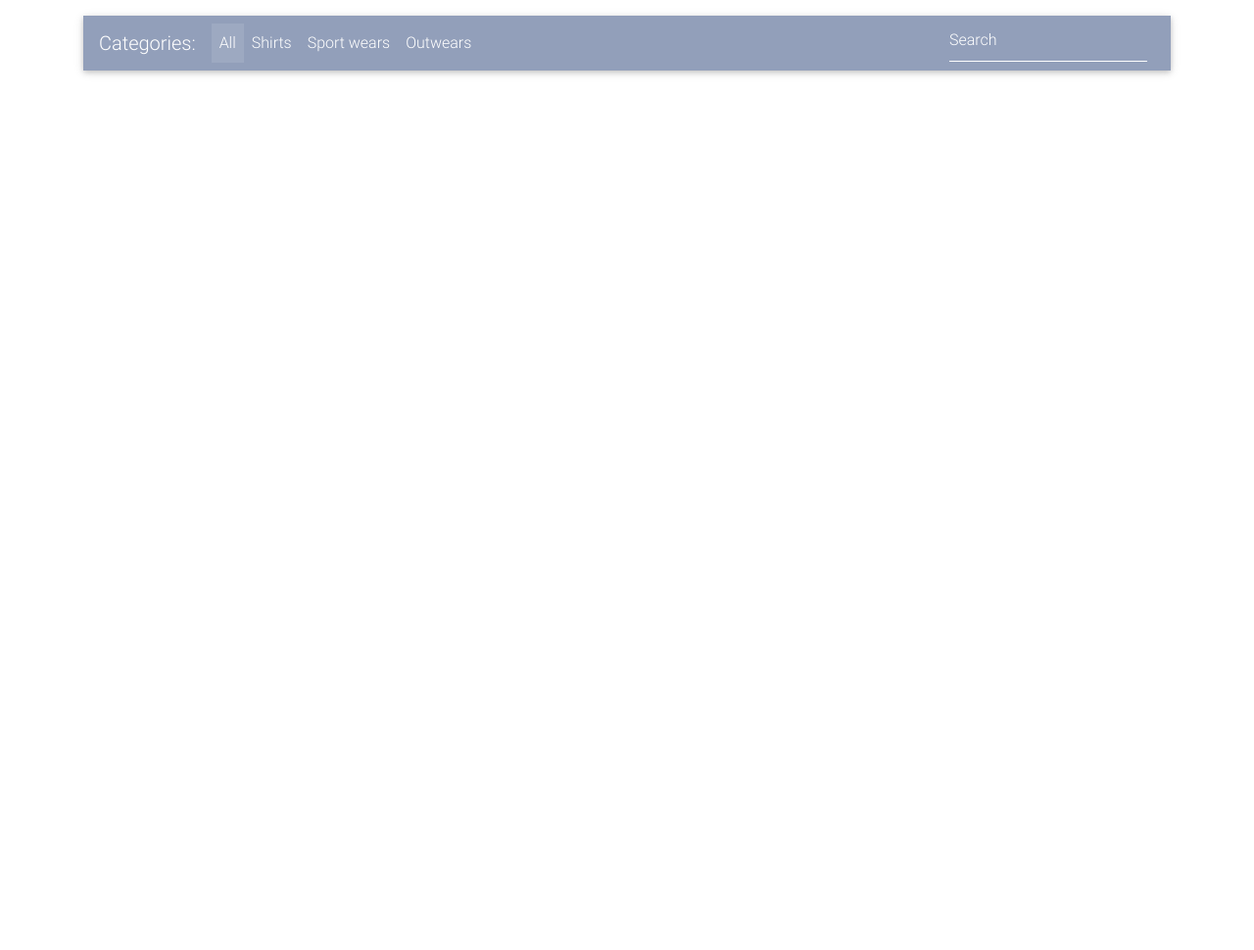
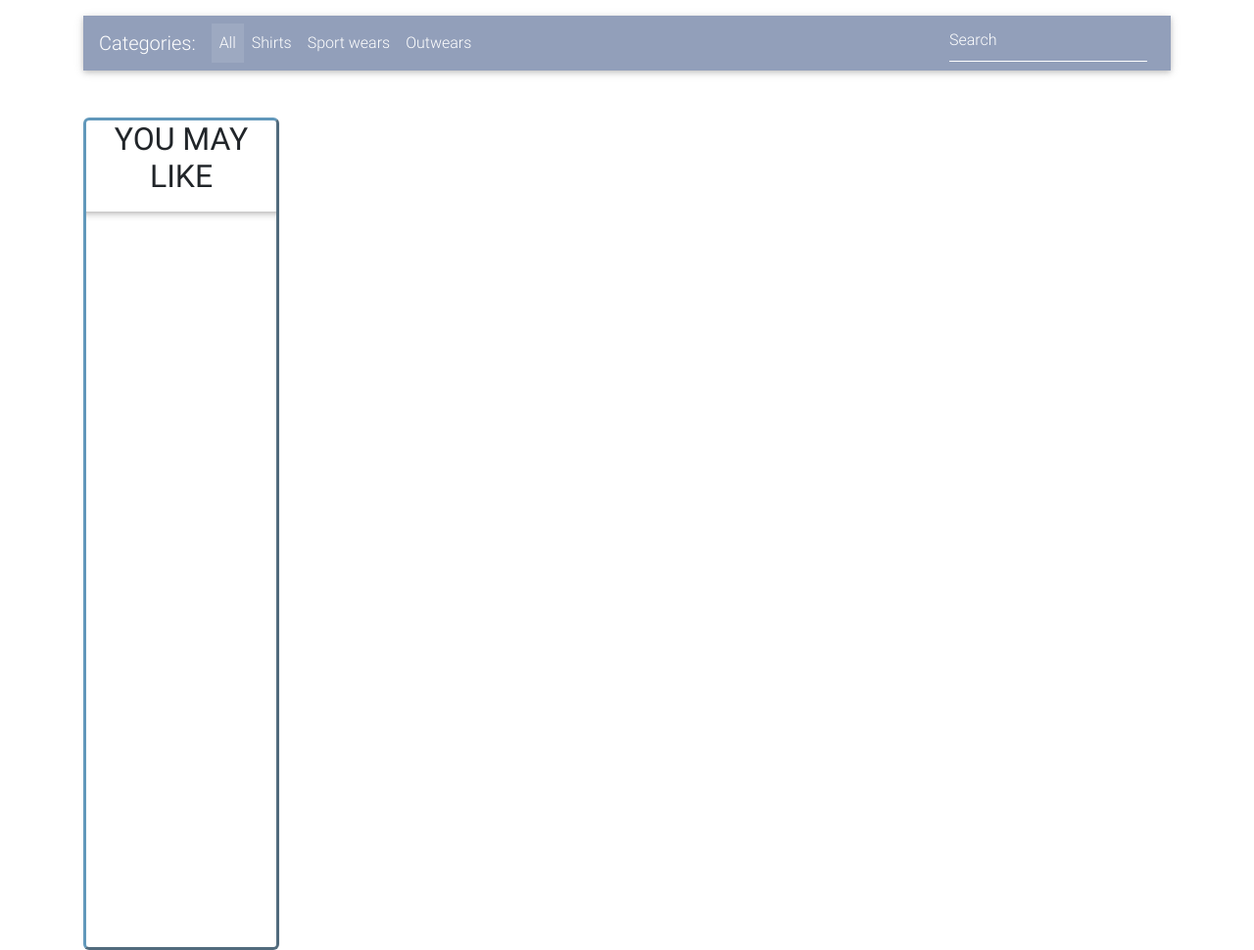
Before and after one commit to prazwal1/RAPS-RECSYS, a Django app: page / in a window 1280 px wide. Shown: the whole page at 98% size. Before the commit the page ends 77 px from the top, so only its background shows below. Run offline with Django 3.2, Linux system fonts and the light colour scheme; data that the repository does not hold is empty; some libraries are stand-ins or nearby versions.

Commit message:
interface

```diff
--- a/RecSys/RecApp/views.py
+++ b/RecSys/RecApp/views.py
@@ -9,7 +9,7 @@ from django.views.generic import DetailView,ListView
 class ProductList(ListView):
     model = Product
     template_name = "home.html"
-    paginate_by = 30
+    paginate_by = 16
 class Productdetail(DetailView):
     model = Product
     template_name = 'product-page.html'
--- a/RecSys/Templates/home.html
+++ b/RecSys/Templates/home.html
@@ -16,31 +16,23 @@
   <!-- Your custom styles (optional) -->
   <link href="{% static 'css/style.min.css' %}" rel="stylesheet">
   <style type="text/css">
-    html,
-    body,
-    header,
-    .carousel {
-      height: 60vh;
+    #recommend {
+      height : 850px;
+      width : 200px;
+      border: 3px outset rgba(43,116,164,0.74);
+      border-radius: 6px;
+
     }
-
-    @media (max-width: 740px) {
-
-      html,
-      body,
-      header,
-      .carousel {
-        height: 100vh;
-      }
+    #main {
+      position : absolute;
+      top : 120px;
+      width : 920px;
+      left : 420px;
     }
-
-    @media (min-width: 800px) and (max-width: 850px) {
-
-      html,
-      body,
-      header,
-      .carousel {
-        height: 100vh;
-      }
+    #line {
+      height: 10px;
+	    border: 0;
+	    box-shadow: 0 10px 10px -10px #8c8b8b inset;
     }
 
   </style>
@@ -101,9 +93,14 @@
 
       <!--Section: Products v.3-->
       <section class="text-center mb-4">
+      <div id="recommend">
+      <h2><strong>YOU MAY LIKE</strong></h2>
+      <hr id="line">
+
+      </div>
 
         <!--Grid row-->
-        <div class="row wow fadeIn">
+        <div  id="main" class="row wow fadeIn">
 
           <!--Grid column-->
           {% for Product in object_list %}
@@ -137,7 +134,7 @@
                 </h5>
 
                 <h4 class="font-weight-bold blue-text">
-                  <strong>120$</strong>
+                  <strong>${{Product.price}}</strong>
                 </h4>
 
               </div>
@@ -157,38 +154,7 @@
       </section>
       <!--Section: Products v.3-->
 
-      <!--Pagination-->
-      {% if is_paginated %}
-      <nav class="d-flex justify-content-center wow fadeIn">
-        <ul class="pagination pg-blue">
 
-          {% if page_obj.has_previous %}
-          <li class="page-item">
-            <a class="page-link" href="?page={{ page_obj.previous_page_number }}" aria-label="Previous">
-              <span aria-hidden="true">&laquo;</span>
-              <span class="sr-only">Previous</span>
-            </a>
-          </li>
-          {% endif %}
-
-          <li class="page-item active">
-            <a class="page-link" href="?page={{ page_obj.number }}">{{ page_obj.number }}
-              <span class="sr-only">(current)</span>
-            </a>
-          </li>
-
-          {% if page_obj.has_next %}
-          <li class="page-item">
-            <a class="page-link" href="?page={{ page_obj.next_page_number }}" aria-label="Next">
-              <span aria-hidden="true">&raquo;</span>
-              <span class="sr-only">Next</span>
-            </a>
-          </li>
-          {% endif %}
-        </ul>
-      </nav>
-      {% endif %}
-      <!--Pagination-->
 
     </div>
   </main>
```
Also changed, not shown: RecSys/Templates/product-page.html (+118 -9 lines).
